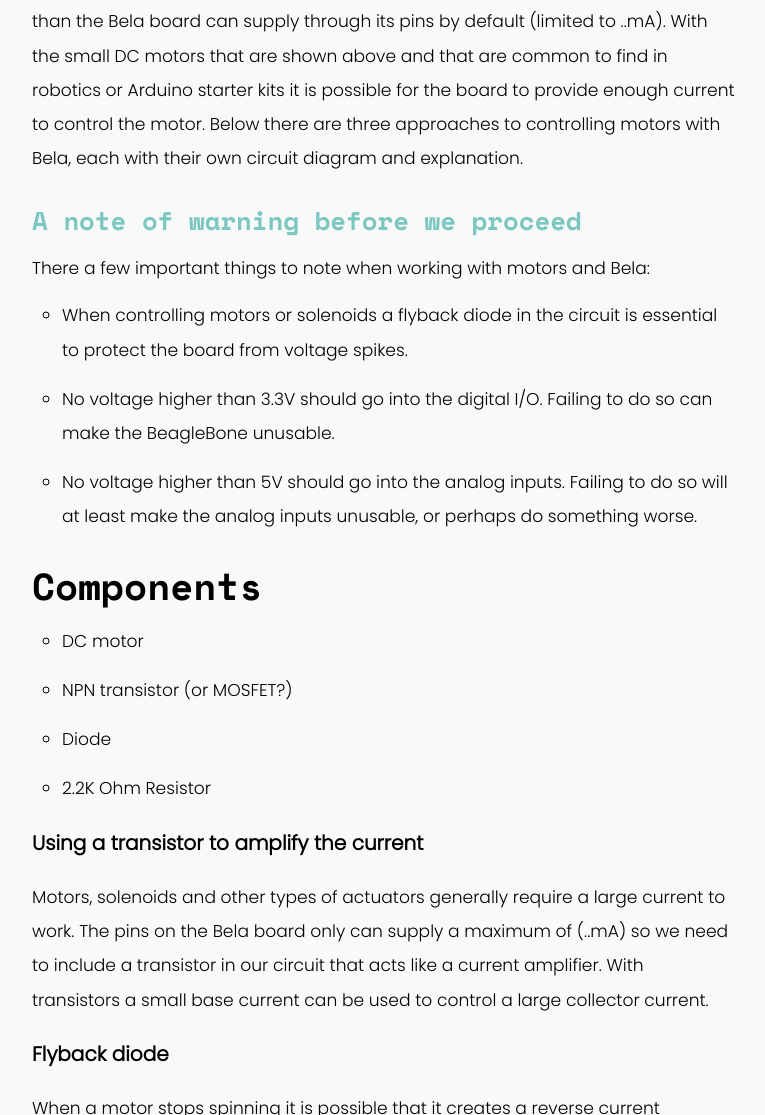
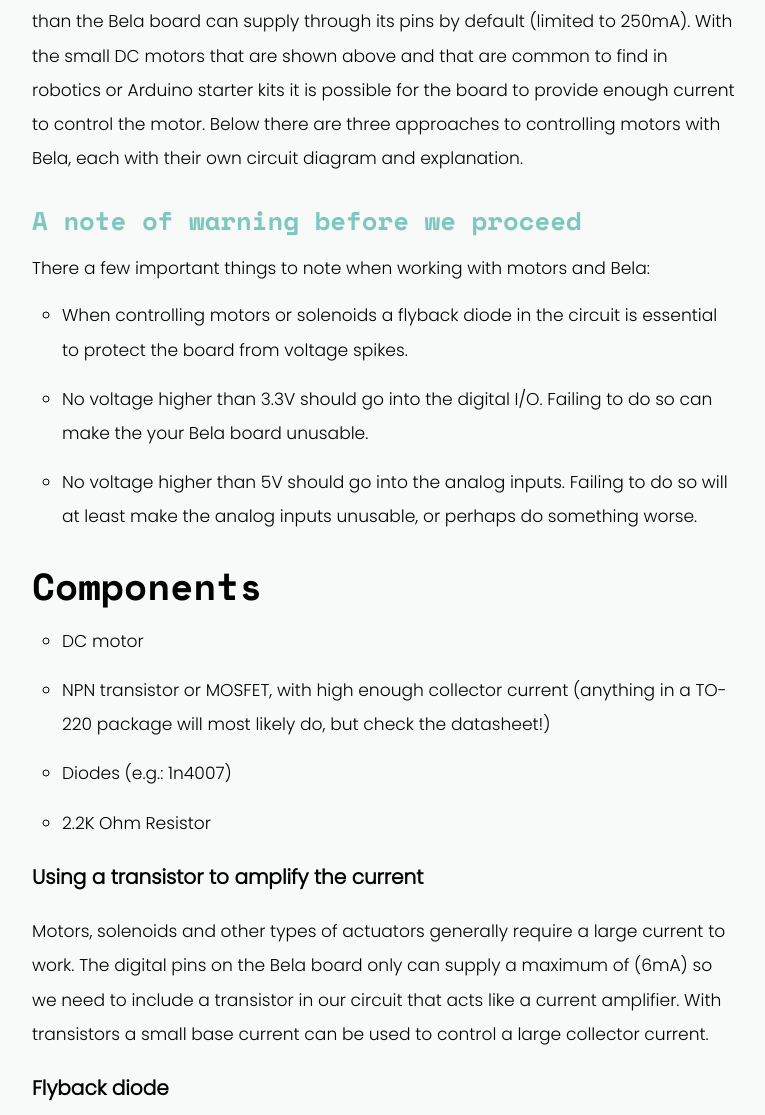
Before and after one commit to BelaPlatform/bela_newBlog, a Jekyll site: the page built from docs/_posts/2018-12-05-bela-controlling-dc-motors.markdown, in a window 1280 px wide and 1400 px high, scrolled down 1130 px. Shown: the part 285-1400 px from the top of the window, without its empty margins (256-1021 px from the left). Built offline with Jekyll 4.4.1, drawn with Linux system fonts in a browser that asks for light colours; nearby versions of some CDN libraries; some of the changed text lies outside the part shown.

Commit message:
Some changes, some data added in

```diff
--- a/docs/_posts/2018-12-05-bela-controlling-dc-motors.markdown
+++ b/docs/_posts/2018-12-05-bela-controlling-dc-motors.markdown
@@ -19,37 +19,37 @@
 
 {% include single-image.html fileName="motors/dc-motors.jpg" %}
 
-Motors are current hunger components and many motors will require more current than the Bela board can supply through its pins by default (limited to ..mA). With the small DC motors that are shown above and that are common to find in robotics or Arduino starter kits it is possible for the board to provide enough current to control the motor. Below there are three approaches to controlling motors with Bela, each with their own circuit diagram and explanation.
+Motors are current hunger components and many motors will require more current than the Bela board can supply through its pins by default (limited to 250mA). With the small DC motors that are shown above and that are common to find in robotics or Arduino starter kits it is possible for the board to provide enough current to control the motor. Below there are three approaches to controlling motors with Bela, each with their own circuit diagram and explanation.
 
 ## A note of warning before we proceed
 
 There a few important things to note when working with motors and Bela:
 
 - When controlling motors or solenoids a flyback diode in the circuit is essential to protect the board from voltage spikes.
-- No voltage higher than 3.3V should go into the digital I/O. Failing to do so can make the BeagleBone unusable.
+- No voltage higher than 3.3V should go into the digital I/O. Failing to do so can make the your Bela board unusable.
 - No voltage higher than 5V should go into the analog inputs. Failing to do so will at least make the analog inputs unusable, or perhaps do something worse.
 
 # Components
 
 - DC motor
-- NPN transistor (or MOSFET?)
-- Diode
+- NPN transistor or MOSFET, with high enough collector current (anything in a TO-220 package will most likely do, but check the datasheet!)
+- Diodes (e.g.: 1n4007)
 - 2.2K Ohm Resistor
 
 
 ### Using a transistor to amplify the current
 
-Motors, solenoids and other types of actuators generally require a large current to work. The pins on the Bela board only can supply a maximum of (..mA) so we need to include a transistor in our circuit that acts like a current amplifier. With transistors a small base current can be used to control a large collector current.
+Motors, solenoids and other types of actuators generally require a large current to work. The digital pins on the Bela board only can supply a maximum of (6mA) so we need to include a transistor in our circuit that acts like a current amplifier. With transistors a small base current can be used to control a large collector current.
 
 ### Flyback diode
 
-When a motor stops spinning it is possible that it creates a reverse current beacuse of its momentum. If this happens the reverse current generated (known as flyback) will try and find the most direct route to ground. This route could be back towards the Bela board which we don't want to happen and so we can put a protection diode in place to block the current from reaching the pins of the Bela board.
+When a motor stops spinning it is possible that it creates a reverse current because of its momentum. If this happens the reverse current generated (known as flyback) will try and find the most direct route to ground. This route could be back towards the Bela board which we don't want to happen and so we need to put a protection diode in place to block the current from reaching the pins of the Bela board.
 
 # Powering motors from the onboard supply
 
 {% include single-image.html fileName="motors/DC Motor_PINS.png" %}
 
-In this case we are powering the motors from the 5V supply that comes straight from the Beaglebone. This can be found on headers `P9_07` and `P9_08`. With the above circuit you will be able to run the small hobbyist DC motors. The resistor in series with the Bela Analog output pin serves to limit the current that the transitor receives at its base: changing this resistor to a lower value will result in the motor spinning faster but with the risk that the motor will pull too much current and shut down the board or stop communication between your laptop and the Bela IDE.
+In this case we are powering the motors from the 5V supply that comes straight from the Beaglebone. This can be found on headers `P9_07` and `P9_08`. With the above circuit you will be able to run the small hobbyist DC motors. The resistor in series with the Bela Analog output pin serves to limit the current that the transitor receives at its base. There needs to be enough current going through to turn on the transistor.
 
 # Powering motors from the barrel jack supply
 
```
